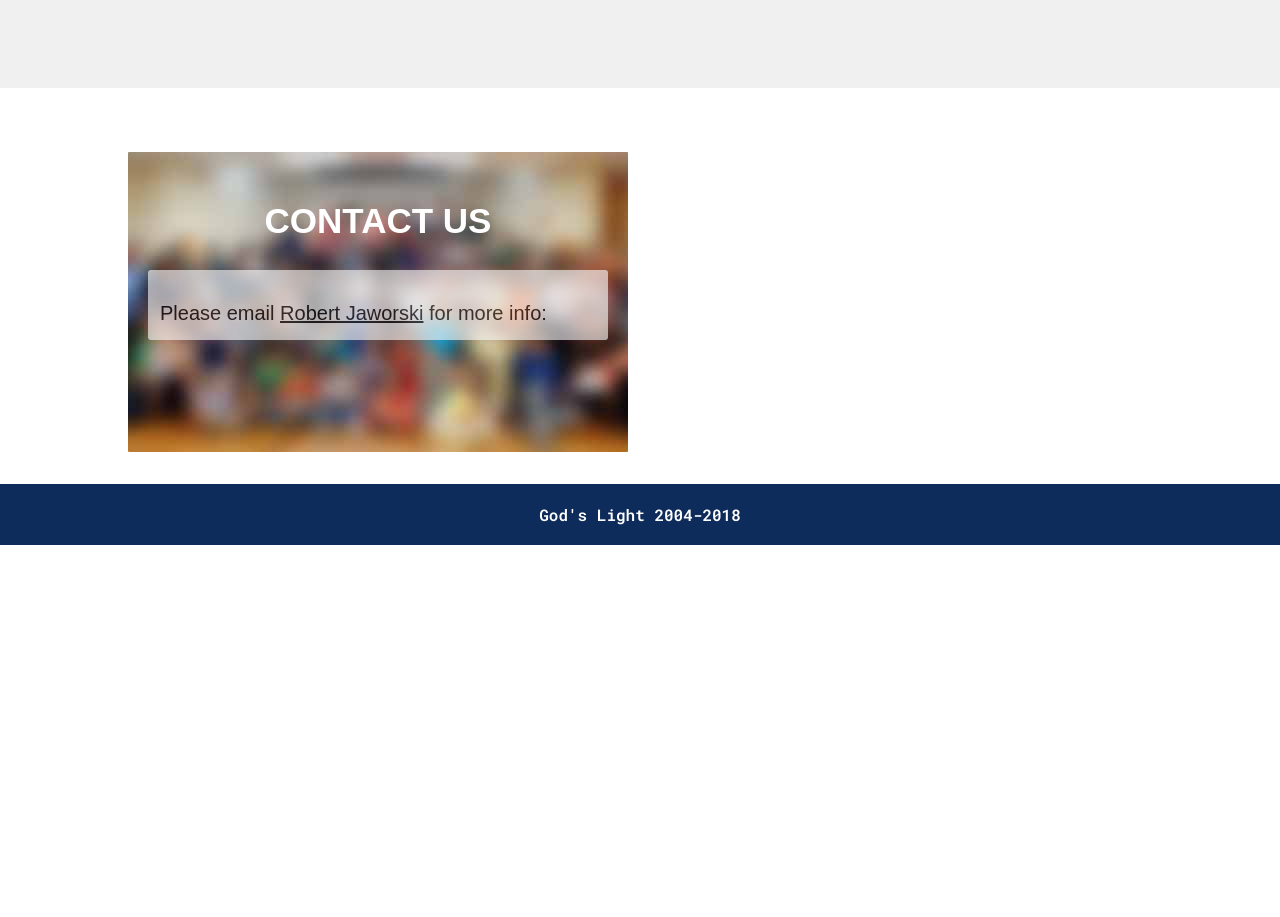
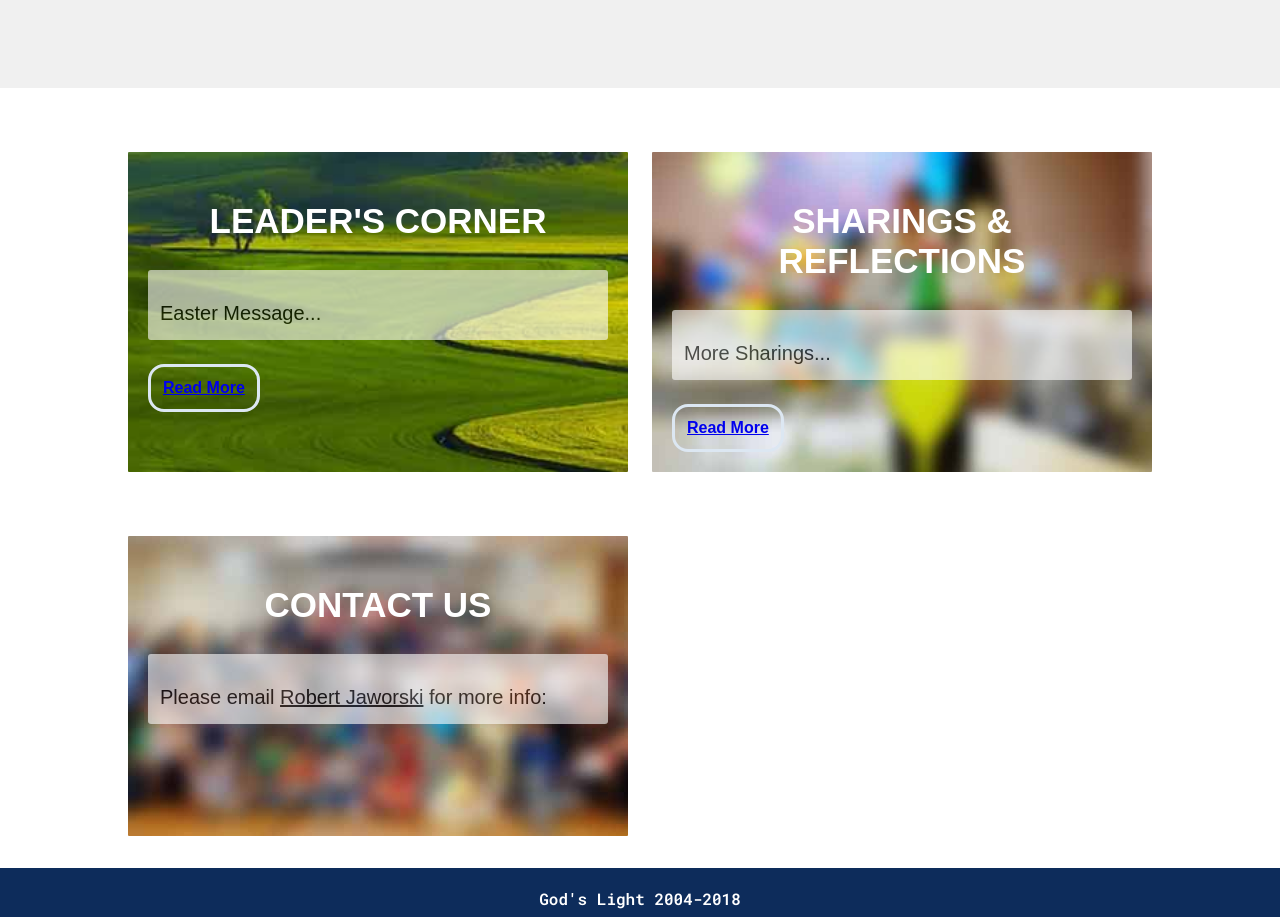
Before and after one commit to dmoralestech/gods-light, a React (Create React App) app: page / in a window 1280 px wide. Shown: the part 2580-3497 px from the top of the page. Before the commit the page ends 3125 px from the top, so only its background shows below. Built offline with nearby package versions, Linux system fonts and the light colour scheme; a web font is replaced by a local one.

Commit message:
Add New Pages

```diff
--- a/src/App.css
+++ b/src/App.css
@@ -159,6 +159,11 @@ h4 {
   color: #0D2C5B;
 }
 
+.btn:visited {
+  border: 3px solid red;
+  color: #FFFFFF;
+}
+
 .email{
   color: black;
 }
@@ -205,6 +210,17 @@ h4 {
   background-size: cover;
 }
 
+
+.panel6 {
+  /*background-color: #FFFFFF;*/
+  /*color: #0D2C5B;*/
+  /*!*background-color: #1978D1;*!*/
+  background-image: url('./img/commty.jpg');
+  background-repeat: no-repeat;
+  background-size: cover;
+  /*border: 5px solid #DCE7F2;*/
+}
+
 @media (max-width: 480px), (min-width: 480px) and (max-width: 768px) {
   h1 {
     font-size: 30px;
@@ -213,8 +229,8 @@ h4 {
   }
 
   h2 {
-    font-size: 20px;
-    font-weight: 700;
+    font-size: 25px;
+    font-weight: 800;
   }
 
   h4 {
@@ -261,7 +277,7 @@ h4 {
   }
 
   h2 {
-    font-size: 30px;
+    font-size: 35px;
   }
 
   h4 {
@@ -285,6 +301,10 @@ h4 {
   .page-title {
     font-size: 40px;
     font-weight: 700;
+  }
+
+  .footer-row {
+    font-size: 16px;
   }
 }
 
--- a/src/App.js
+++ b/src/App.js
@@ -136,6 +136,7 @@ const Main = () => (
         our faith and fellowship allowing the Light of our Lord to shine brightly in us and in the way we live.
       </div>
     </div>
+
     <div className="wrapper">
       <header className="panel3">
         <h2>Announcements</h2>
@@ -155,6 +156,7 @@ const Main = () => (
         </div>
       </header>
     </div>
+
     <div className="section-row">
       <div className="section-title">
         Come! You are welcome to join us
@@ -162,6 +164,37 @@ const Main = () => (
       <div className="section-text">We meet twice a month, 1st and 3rd Sunday of the week. Hope to see you there!
       </div>
     </div>
+
+    <div className="wrapper">
+      <header className="panel1">
+        <h2>Leader's Corner</h2>
+        <div className="box-text-area">
+          <p className="box-text">
+            Easter Message...
+          </p>
+        </div>
+        <button
+          type="button"
+          className="btn"
+        >
+          <Link to='/missing'>Read More</Link>
+        </button>
+      </header>
+      <header className="panel3">
+        <h2>Sharings & Reflections</h2>
+        <div className="box-text-area">
+          <p>More Sharings...
+          </p>
+        </div>
+        <button
+          type="button"
+          className="btn"
+        >
+          <Link to='/missing'>Read More</Link>
+        </button>
+      </header>
+    </div>
+
     <div className="wrapper">
       <header className="panel5">
         <h2> Contact Us </h2>
```
Also changed, not shown: 11 other files (tests, documents, lock files or other folders).
